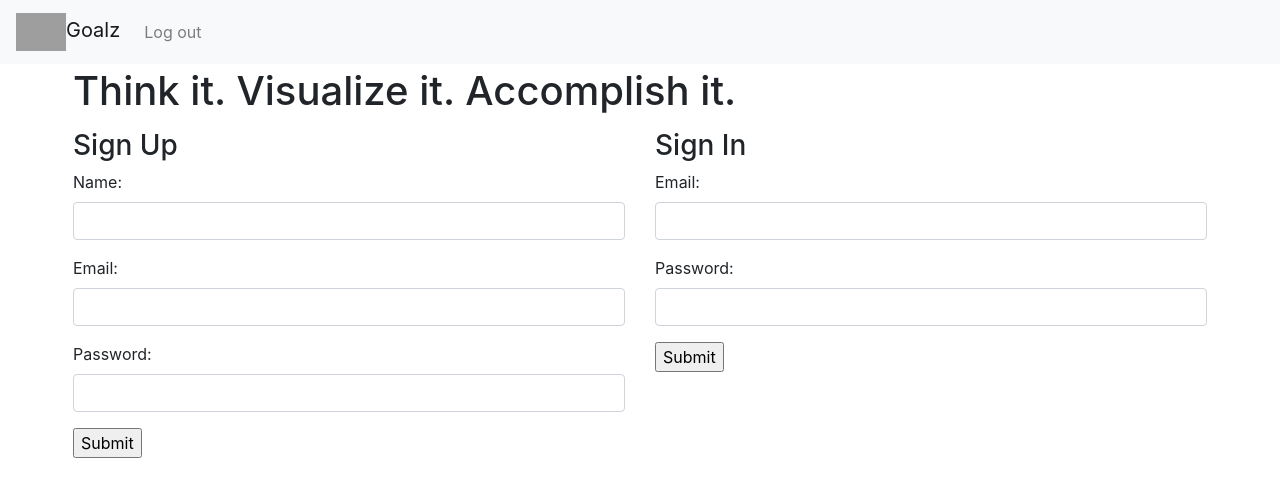
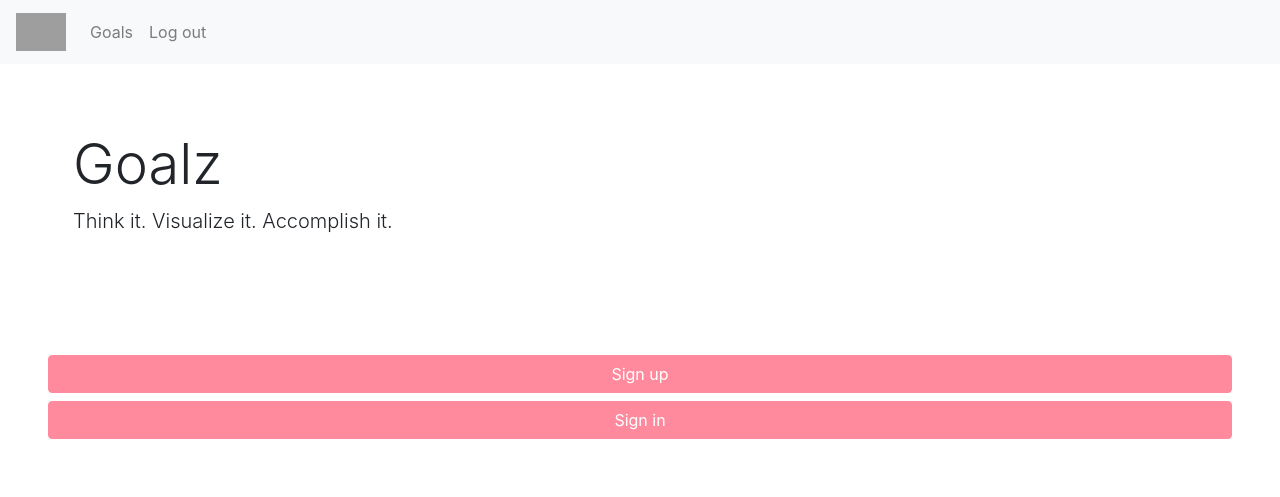
Before and after one commit to jennantilla/goalz, a Flask app: page / in a window 1280 px wide. Shown: the top 497 px of the page. Run offline with Flask 2, Linux system fonts and the light colour scheme; the visitor is signed in with stand-in values (Sample User, id 1); some libraries are stand-ins or nearby versions; grey boxes are pictures that could not be loaded.

Commit message:
improvve homepage

```diff
--- a/static/site.css
+++ b/static/site.css
@@ -9,3 +9,13 @@
 .card {
     margin: 3px;
 }
+
+.btn-primary, .btn-primary:active .btn-primary:disabled, .btn-primary:visited, .btn-primary:focus, .btn-primary:not(:disabled):not(.disabled):active, .btn-primary:active:focus {
+    background-color: #FF8A9D;
+    border-color: #FF8A9D;;
+}
+
+.btn-primary:hover {
+    background-color: red;
+    border-color: red;
+}
--- a/templates/base.html
+++ b/templates/base.html
@@ -15,13 +15,14 @@
 </head>
 <body class="d-flex flex-column">
     <nav class="navbar navbar-expand-lg navbar-light bg-light">
-        <a class="navbar-brand" href="/"><img src="https://images.vexels.com/media/users/3/142329/isolated/preview/c1ab96ca6846473d35b94dd9e0ce942c-letterhead-red-neon-font-g-by-vexels.png" style="width:50px">Goalz</a>
+        <a class="navbar-brand" href="/"><img src="https://images.vexels.com/media/users/3/142329/isolated/preview/c1ab96ca6846473d35b94dd9e0ce942c-letterhead-red-neon-font-g-by-vexels.png" style="width:50px"></a>
         <button class="navbar-toggler" type="button" data-toggle="collapse" data-target="#navbarNavAltMarkup" aria-controls="navbarNavAltMarkup" aria-expanded="false" aria-label="Toggle navigation">
         <span class="navbar-toggler-icon"></span>
         </button>
         <div class="collapse navbar-collapse" id="navbarNavAltMarkup">
         <div class="navbar-nav">
         {% if "user_id" in session %}
+        <a id="goals" class="nav-item nav-link" href="/goals/{{ session['user_id'] }}">Goals</a>
         <a id="log-out" class="nav-item nav-link" href="/logout">Log out</a>
         {% endif %}
         </div>
--- a/templates/home.html
+++ b/templates/home.html
@@ -4,19 +4,29 @@
 
 {% block content %}
 
-
+<div class="jumbotron jumbotron-fluid" style="background-color: white">
   <div class="container">
-    <div class="row">
-        <div class="col">
-            <h1>Think it. Visualize it. Accomplish it.</h1>
-        </div>
+    <h1 class="display-4">Goalz</h1>
+    <p class="lead">Think it. Visualize it. Accomplish it.</p>
   </div>
 </div>
 
-<div class="container">
-    <div class="row">
-        <div class="col">
-            <h3>Sign Up</h3>
+<!-- Button trigger modal -->
+<button type="button" class="mx-5 my-1 modal-btn btn btn-primary" data-toggle="modal" data-target="#exampleModal">
+  Sign up
+</button>
+
+<!-- Modal -->
+<div class="modal fade" id="exampleModal" tabindex="-1" role="dialog" aria-labelledby="exampleModalLabel" aria-hidden="true">
+  <div class="modal-dialog" role="document">
+    <div class="modal-content">
+      <div class="modal-header">
+        <h5 class="modal-title" id="exampleModalLabel">Sign up</h5>
+        <button type="button" class="close" data-dismiss="modal" aria-label="Close">
+          <span aria-hidden="true">&times;</span>
+        </button>
+      </div>
+      <div class="modal-body">
         <form action="/register" method="POST">
                 <div class="form-group">
                     <label for="name">Name:</label>
@@ -30,24 +40,52 @@
                     <label for="password">Password:</label>
                     <input class="form-control" type="password" name="password">
                 </div>
-                <input type="submit">
+            <div class="modal-footer">
+                <button type="button" class="btn btn-secondary" data-dismiss="modal">Close</button>
+                <button type="submit" class="btn btn-primary">Get account!</button>
+            </div>
         </form>
       </div>
-        <div class="col">
-            <h3>Sign In</h3>
+    </div>
+  </div>
+</div>
+
+<!-- Button trigger modal -->
+<button type="button" class="mx-5 my-1 modal-btn btn btn-primary" data-toggle="modal" data-target="#sign-in">
+  Sign in
+</button>
+
+<!-- Modal -->
+<div class="modal fade" id="sign-in" tabindex="-1" role="dialog" aria-labelledby="sign-inLabel" aria-hidden="true">
+  <div class="modal-dialog" role="document">
+    <div class="modal-content">
+      <div class="modal-header">
+        <h5 class="modal-title" id="sign-inLabel">Sign in</h5>
+        <button type="button" class="close" data-dismiss="modal" aria-label="Close">
+          <span aria-hidden="true">&times;</span>
+        </button>
+      </div>
+      <div class="modal-body">
         <form action="/login" method="POST">
             <div class="form-group">
                 <label for="email">Email:</label>
-                    <input type="email" class="form-control" name="email">
+                <input class="form-control" type="email" name="email">
             </div>
             <div class="form-group">
                 <label for="password">Password:</label>
-                    <input type="password" class="form-control" name="password">
+                <input class="form-control" type="password" name="password">
             </div>
-                <input type="submit">
+      </div>
+      <div class="modal-footer">
+        <button type="button" class="btn btn-secondary" data-dismiss="modal">Close</button>
+        <button type="submit" class="btn btn-primary">Log in!</button>
+      </div>
       </form>
     </div>
   </div>
 </div>
 
+
+
+
 {% endblock %}
```
Lines whose indentation alone changed are shown as unchanged.
